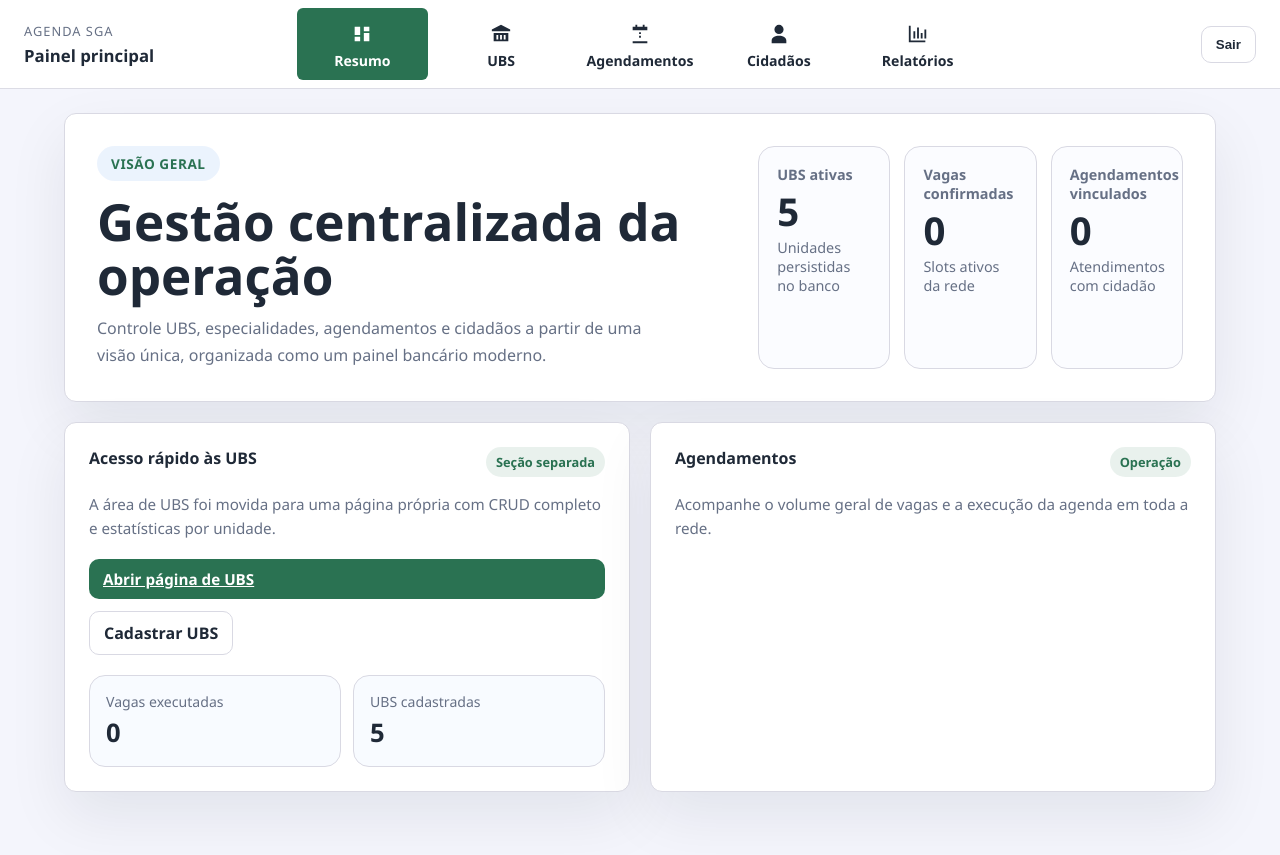
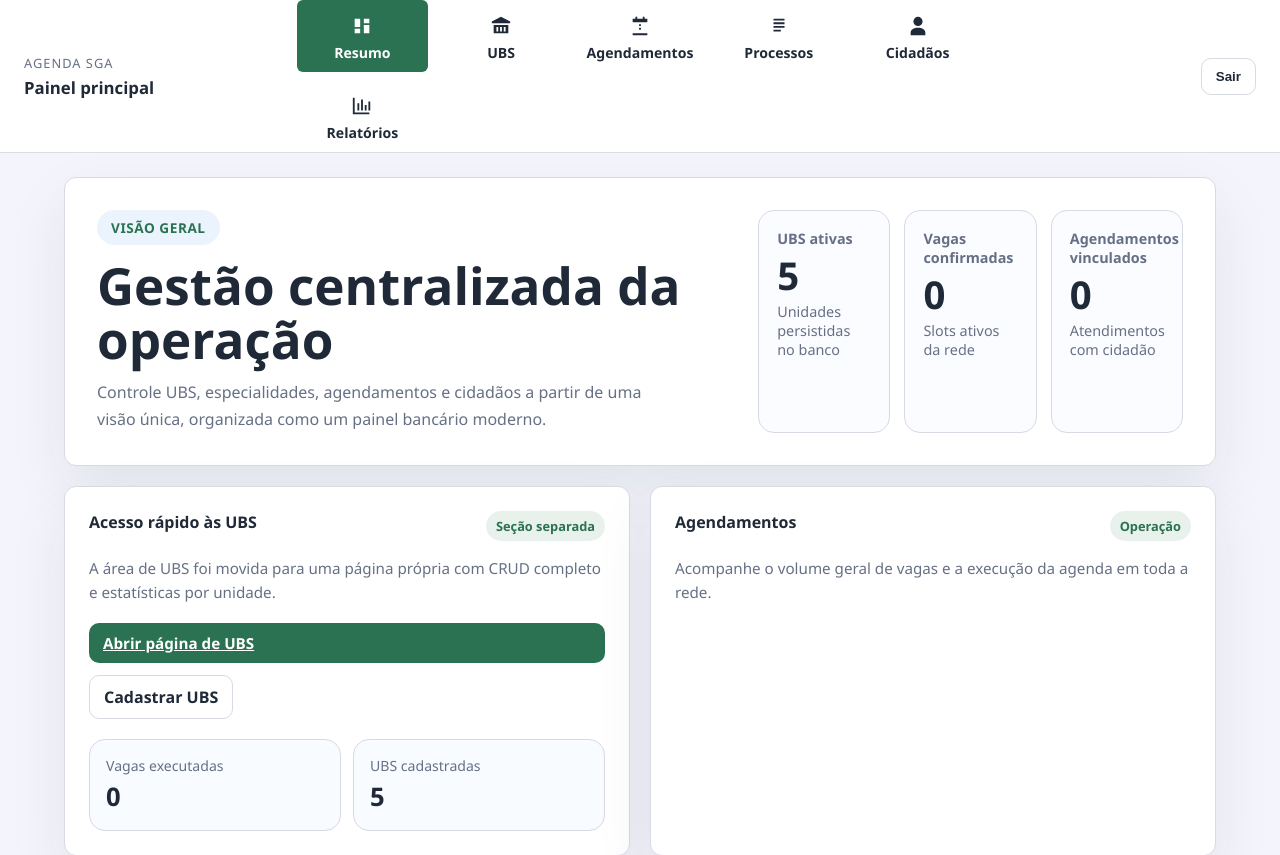
Before and after one commit to pierrecbrito/agenda-sga, a Django app: page /home/ in a window 1280 px wide. Shown: the top 855 px of the page. Run offline with Django 5.2, Linux system fonts and the light colour scheme; the visitor is signed in with stand-in values (Sample User, id 1); data comes from the database, SQL or seed files in the repository; data that the repository does not hold is empty.

Commit message:
Processos app

```diff
--- /dev/null
+++ b/apps/processos/apps.py
@@ -0,0 +1,6 @@
+from django.apps import AppConfig
+
+
+class ProcessosConfig(AppConfig):
+    default_auto_field = "django.db.models.BigAutoField"
+    name = "apps.processos"
--- /dev/null
+++ b/apps/processos/urls.py
@@ -0,0 +1,9 @@
+from django.urls import path
+
+from .views import index
+
+app_name = "processos"
+
+urlpatterns = [
+    path("", index, name="index"),
+]
--- a/config/settings.py
+++ b/config/settings.py
@@ -18,6 +18,7 @@ INSTALLED_APPS = [
     "apps.core",
     "apps.ubs",
     "apps.agendamentos",
+    "apps.processos",
 ]
 
 MIDDLEWARE = [
--- a/config/urls.py
+++ b/config/urls.py
@@ -6,4 +6,5 @@ urlpatterns = [
     path("", include("apps.core.urls")),
     path("agendamentos/", include("apps.agendamentos.urls")),
     path("ubs/", include("apps.ubs.urls")),
+    path("processos/", include("apps.processos.urls")),
 ]
--- a/templates/base.html
+++ b/templates/base.html
@@ -35,6 +35,12 @@
               <svg viewBox="0 0 24 24"><path d="M7 2h2v2h6V2h2v2h3v18H4V4h3zm13 6H4v12h16zm-9 2h2v2h-2zm0 4h2v2h-2z"></path></svg>
             </span>
             <span class="dashboard-menu__text">Agendamentos</span>
+          </a>
+          <a class="dashboard-menu__link{% if request.path|slice:':11' == '/processos/' %} dashboard-menu__link--active{% endif %}" href="{% url 'processos:index' %}">
+            <span class="dashboard-menu__icon" aria-hidden="true">
+              <svg viewBox="0 0 24 24"><path d="M6 4h12v2H6zm0 4h12v2H6zm0 4h12v2H6zm0 4h8v2H6z"></path></svg>
+            </span>
+            <span class="dashboard-menu__text">Processos</span>
           </a>
           <a class="dashboard-menu__link" href="{% if request.path == '/home/' or request.path == '/' %}#cidadaos{% else %}{% url 'home' %}#cidadaos{% endif %}">
             <span class="dashboard-menu__icon" aria-hidden="true">
```
Also changed, not shown: apps/processos/views.py (added, +7 -0 lines), apps/processos/__init__.py (added).
